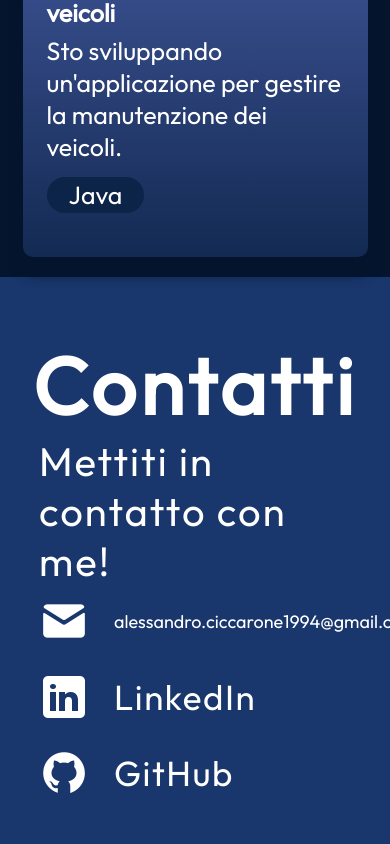
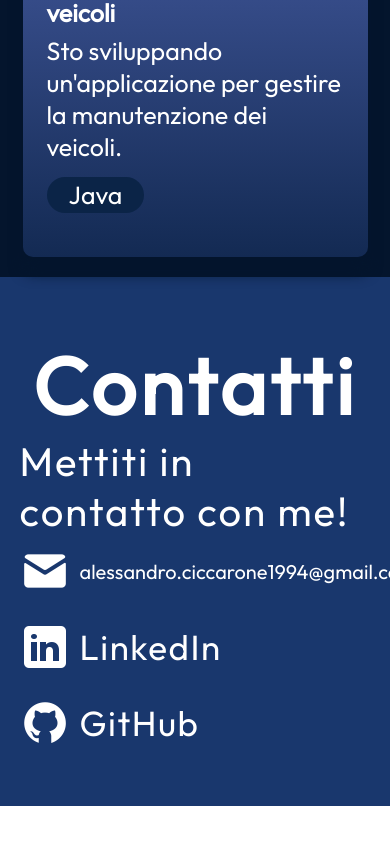
Before and after one commit to ale70029/portoflio_website, a React (Vite) app: page / in a window 390 px wide. Shown: the part 6562-7406 px from the top of the page. After the commit the page ends 7368 px from the top, so only its background shows below. Built offline with nearby package versions, Linux system fonts and the light colour scheme.

Commit message:
updated email style

```diff
--- a/src/components/Contact/Contact.module.css
+++ b/src/components/Contact/Contact.module.css
@@ -9,7 +9,7 @@
     justify-content: space-evenly;
     width: 100vw;
     max-width: 100vw;
-    padding: 58px 10%;
+    padding: 58px 5%;
     gap: 10px;
 }
 
@@ -40,7 +40,7 @@
 .link {
     display: flex;
     align-items: center;
-    gap: 25px;
+    gap: 10px;
 }
 
 .link h2 {
@@ -54,7 +54,7 @@
 .link h4 {
     color: var(--color-text);
     text-decoration: none;
-    font-size: 18px;
+    font-size: 20px;
     font-weight: 400;
 
 }
@@ -63,7 +63,7 @@
     .container {
         flex-direction: column;
         gap: 23;
-        max-width: 100%;
+        max-width: 100vh;
     }
 
     .text {
@@ -77,15 +77,8 @@
         justify-content: center;
     }
 
-    links a {
+    .links a {
         text-decoration: none;
-    }
-    .link h2 {
-        color: var(--color-text);
-        text-decoration: none;
-        font-size: 35px;
-        font-weight: 400;
-        letter-spacing: 1.5px;
     }
 
     .link h2 {
@@ -96,4 +89,6 @@
         letter-spacing: 1.5px;
     }
 
+
+
 }
```
